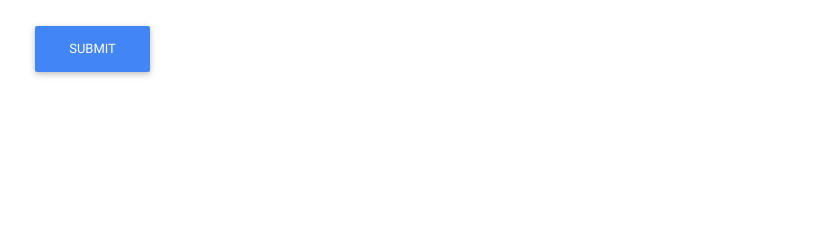
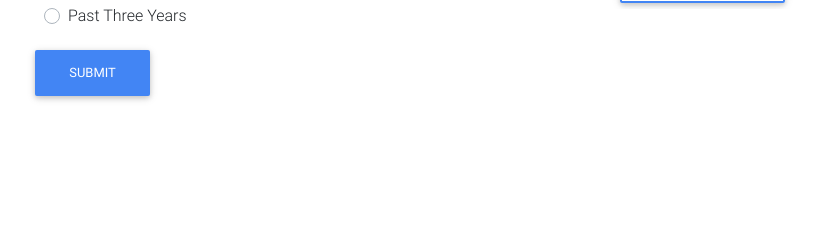
Before and after one commit to ndtallant/WaterFlow, a Flask app: template app/templates/index.html in a window 1280 px wide. Shown: the part 418-643 px from the top of the page, without its empty margins (64-882 px from the left). Run offline with Flask 2, Linux system fonts and the light colour scheme; the template is opened without the code that fills it, so the values that code supplies are empty; some libraries are stand-ins or nearby versions.

Commit message:
Added past three year option

```diff
--- a/app/app.py
+++ b/app/app.py
@@ -74,6 +74,14 @@
     if period == 'year':
         return 'monthly', [date_helper(today.month, today.year, i)\
                            for i in range(11, -1, -1)]
+    # Past three years
+    if period == 'three_year':
+        return 'monthly', [new_date_helper(today, i)\
+                           for i in range(35, -1, -1)]
+
+def new_date_helper(today, i):
+    older_date = today - dt.timedelta(weeks=4*i)
+    return '{}-{}'.format(calendar.month_abbr[older_date.month], older_date.year)
 
 def date_helper(this_month, this_year, i):
     rv = this_month - i
--- a/app/templates/user-form.html
+++ b/app/templates/user-form.html
@@ -45,6 +45,16 @@
              {% endif %}>
       <label class="custom-control-label" for="past_year">Past Year</label>
     </div>
+
+    <!-- Past 3 Years -->
+    <div class="custom-control custom-radio">
+      <input type="radio" class="custom-control-input"
+             id="past_three" name="periodGroup" value="three_year"
+             {% if period == "three_year" %}
+               checked
+             {% endif %}>
+      <label class="custom-control-label" for="past_three">Past Three Years</label>
+    </div>
   </div>
 
   <div class="mt-2 pt-2">
```
